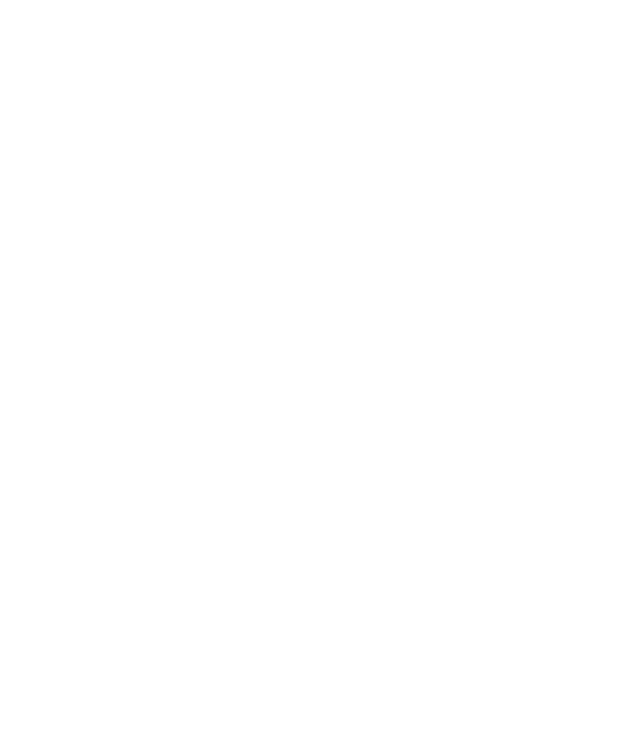
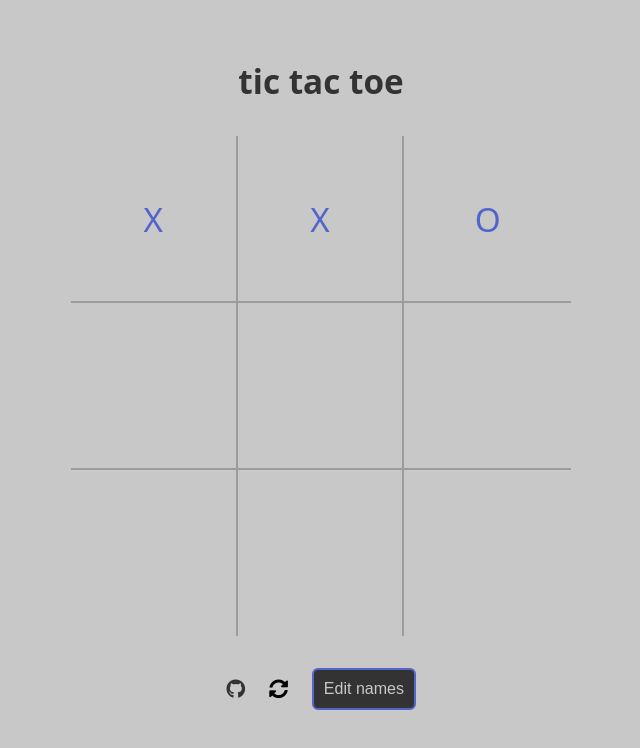
Before and after one commit to Vittv/tic-tac-toe, a plain HTML site: page index.html in a window 1280 px wide. Shown: the whole page, without its empty margins (319-959 px from the left). Drawn offline with Linux system fonts and the light colour scheme.

Commit message:
Finish UI design

```diff
--- a/css/styles.css
+++ b/css/styles.css
@@ -0,0 +1,147 @@
+* {
+    box-sizing: border-box;
+    margin: 0;
+    padding: 0;
+
+    --main-color: #c8c8c8;
+    --border-color: #9c9c9c;
+    --celltext-color: #5365cb;
+}
+
+body {
+    background-color: var(--main-color);
+    font-family: 'Source Sans', system-ui, -apple-system, BlinkMacSystemFont, 'Segoe UI', Roboto, Oxygen, Ubuntu, Cantarell, 'Open Sans', 'Helvetica Neue', sans-serif;
+}
+
+.container {
+    display: flex;
+    flex-direction: column;
+    justify-content: center;
+    align-items: center;
+    height: 100vh;
+    padding: 2rem;
+}
+
+/* top */
+.navbar {
+    padding: 2rem;
+}
+
+.match-result {
+    color: #333;
+    user-select: none;
+    font-size: clamp(1.6rem, 2.6vw, 2.4rem);
+}
+
+/* board */
+.board {
+    display: grid;
+    grid-template-columns: repeat(3, 1fr);
+    width: 100%;
+    max-width: 500px;
+    aspect-ratio: 1;
+}
+
+.cell {
+    background-color: var(--main-color);
+    color: var(--celltext-color);
+    border-right: 2px solid var(--border-color);
+    border-bottom: 2px solid var(--border-color);
+    font-size: clamp(2rem, 2.6vw, 5rem);
+    font-weight: 300;
+    display: flex;
+    justify-content: center;
+    align-items: center;
+    cursor: pointer;
+    width: 100%;
+    aspect-ratio: 1;
+    user-select: none;
+    transition: 0.2s ease;
+}
+
+.cell:nth-child(3n) {
+    border-right: none;
+}
+
+.cell:nth-last-child(-n+3) {
+    border-bottom: none;
+}
+
+.cell:hover {
+    filter: brightness(95%);
+}
+
+/* bottom */
+.bottombar {
+    display: flex;
+    justify-content: center;
+    align-items: center;
+    margin-bottom: 2rem;
+    width: 100%;
+    padding: 2rem;
+}
+
+.leftbtns {
+    display: flex;
+    justify-content: center;
+    align-items: center;
+    gap: 1rem;
+    margin-right: 1rem;
+}
+
+.github-icon {
+    color: #333;
+    font-size: clamp(1rem, 1.2rem, 1.6rem);
+    transition: transform 0.1s ease;
+}
+
+.github-icon:hover {
+    color: #555;
+}
+
+.restart-btn {
+    background-color: transparent;
+    border: none;
+    cursor: pointer;
+    font-size: clamp(0.7rem, 1.2rem, 1.6rem);
+    color: black;
+    display: flex;
+    justify-content: center;
+    align-items: center;
+    padding: 0.5rem;
+    transition: transform 0.1s ease;
+}
+
+.restart-btn:hover {
+    color: #555;
+    animation: spin 0.7s linear;
+}
+
+.github-icon:active,
+.restart-btn:active {
+    transform: scale(0.9);
+}
+
+@keyframes spin {
+    from { transform: rotate(0deg); }
+    to { transform: rotate(360deg); }
+}
+
+.edit-names {
+    font-size: clamp(1rem, 1.2rem, 1rem);
+    border: 2px solid var(--celltext-color);
+    border-radius: 6px;
+    color: var(--main-color);
+    background-color: #333;
+    padding: 0.6rem;
+    cursor: pointer;
+    transition: 0.1s ease-in-out;
+}
+
+.edit-names:hover {
+    transform: scale(1.05);
+}
+
+.edit-names:active {
+    transform: scale(0.9);
+}
--- a/index.html
+++ b/index.html
@@ -3,10 +3,41 @@
 <head>
     <meta charset="UTF-8">
     <meta name="viewport" content="width=device-width, initial-scale=1.0">
+    <link rel="preconnect" href="https://fonts.googleapis.com">
+    <link rel="preconnect" href="https://fonts.gstatic.com" crossorigin>
+    <link href="https://fonts.googleapis.com/css2?family=Source+Sans+3:ital,wght@0,200..900;1,200..900&display=swap" rel="stylesheet">
+    <link rel="stylesheet" href="https://cdnjs.cloudflare.com/ajax/libs/font-awesome/5.15.4/css/all.min.css">
     <link rel="stylesheet" href="css/styles.css">
-    <title>Document</title>
+    <title>tic tac toe</title>
 </head>
 <body>
-
+    <div class="container">
+        <div class="navbar">
+            <h1 class="match-result">tic tac toe</h1>
+        </div>
+        <div class="board">
+            <div class="cell" id="cell-0">X</div>
+            <div class="cell" id="cell-1">X</div>
+            <div class="cell" id="cell-2">O</div>
+            <div class="cell" id="cell-3"></div>
+            <div class="cell" id="cell-4"></div>
+            <div class="cell" id="cell-5"></div>
+            <div class="cell" id="cell-6"></div>
+            <div class="cell" id="cell-7"></div>
+            <div class="cell" id="cell-8"></div>
+        </div>
+        <div class="bottombar">
+            <div class="leftbtns">
+                <a href="https://github.com/Vittv/tic-tac-toe" target="_blank" class ="github-icon">
+                    <i class="fab fa-github"></i>
+                </a>
+                <button class="restart-btn">
+                    <i class="fas fa-sync-alt"></i>
+                </button>
+            </div>
+            <button class="edit-names">Edit names</button>
+        </div>
+    </div>
+    <script src="src/script.js"></script>
 </body>
 </html>
```
